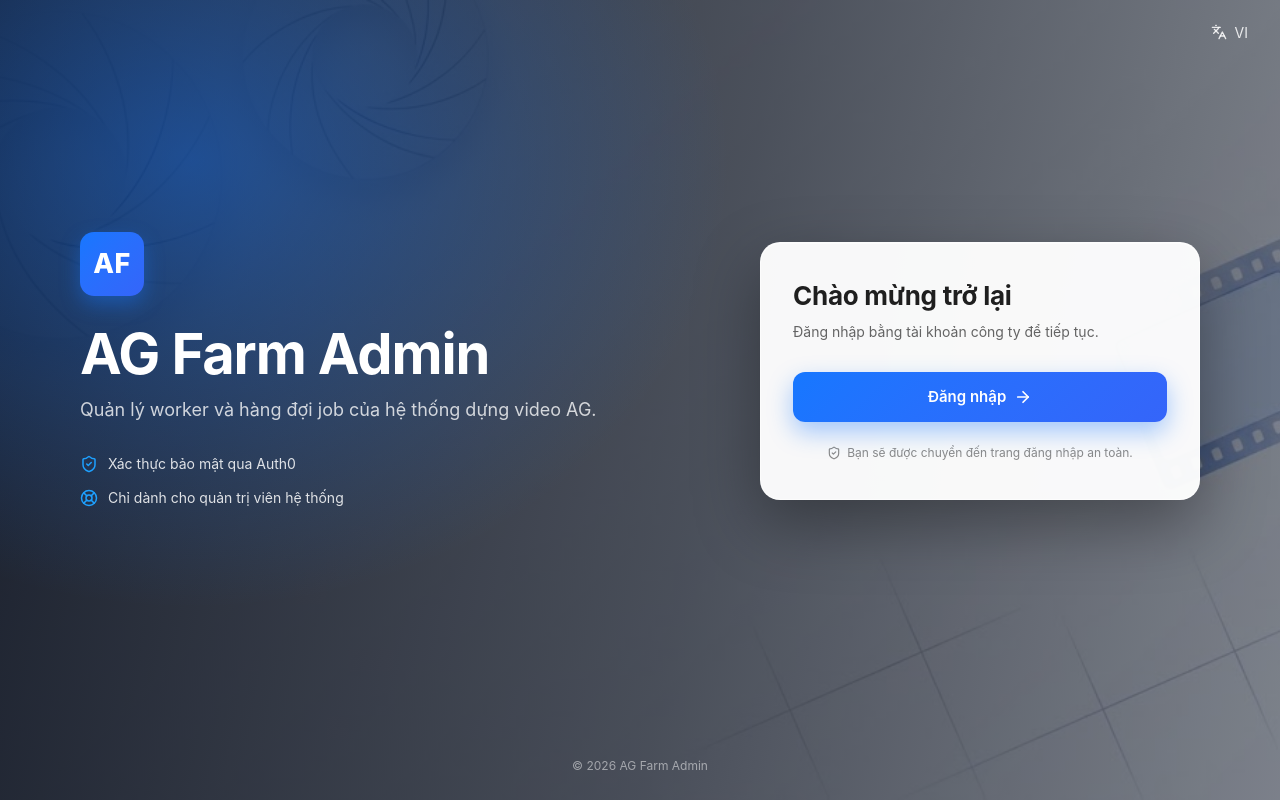
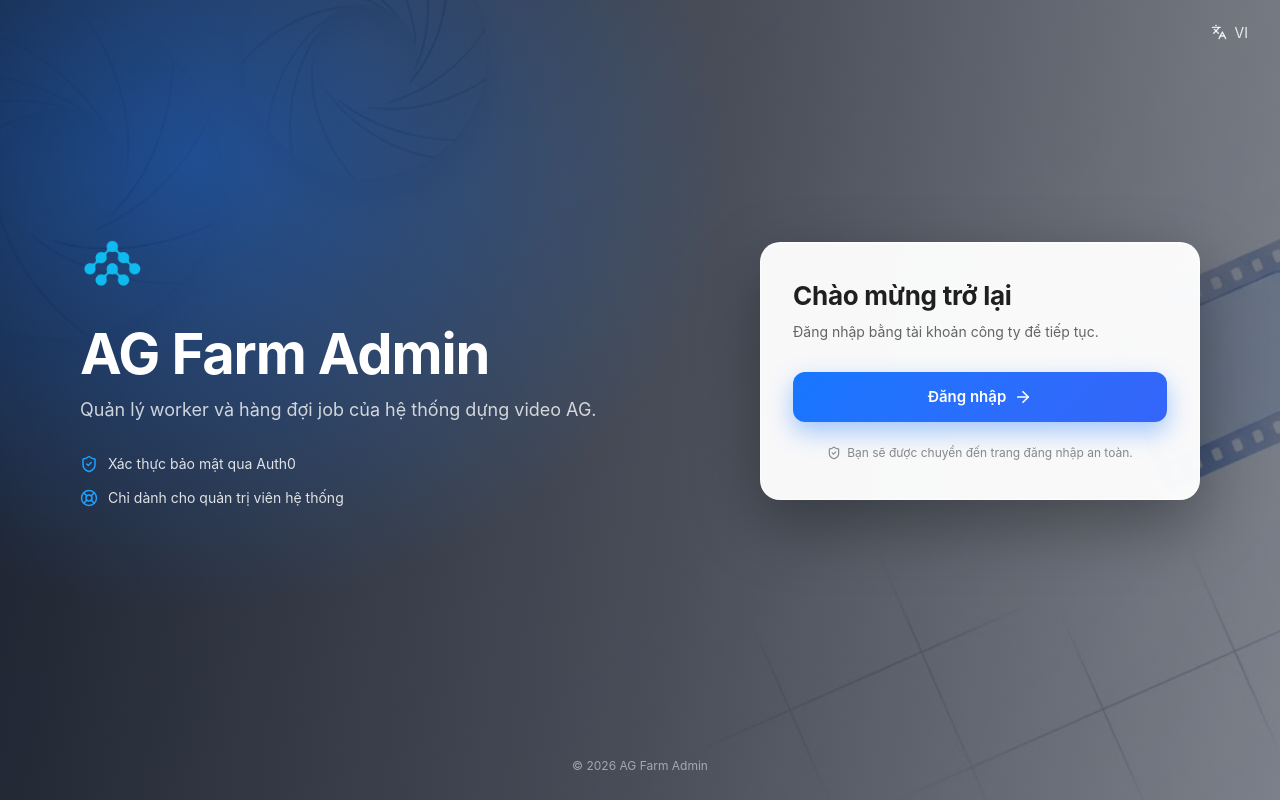
Before and after one commit to ant-group-developer/ag-farm, a React (Vite) app in the folder apps/web/: page / in a window 1280 px wide. Built offline with nearby package versions, Linux system fonts and the light colour scheme; no server answers.

Commit message:
feat(web): AG logo on the login screen instead of the AG monogram

```diff
--- a/apps/web/src/auth/login-screen.tsx
+++ b/apps/web/src/auth/login-screen.tsx
@@ -21,7 +21,7 @@
 
       <div className="login-layout">
         <section className="login-hero">
-          <Monogram name={siteName} size={64} />
+          <img className="login-logo" src="/ag.png" alt="" style={{ height: 64 }} />
           <div className="login-hero-copy">
             <Title className="login-hero-title">{siteName}</Title>
             <Text className="login-hero-description">{t('auth.tagline')}</Text>
@@ -40,7 +40,7 @@
 
         <section className="login-card" aria-labelledby="login-card-title">
           <div className="login-card-brand">
-            <Monogram name={siteName} size={44} />
+            <img className="login-logo" src="/ag.png" alt="" style={{ height: 44 }} />
             <span className="login-card-brand-name">{siteName}</span>
           </div>
           <Title level={3} id="login-card-title" className="login-card-title">
@@ -73,17 +73,3 @@
     </div>
   );
 }
-
-function Monogram({ name, size }: { name: string; size: number }) {
-  const words = name.split(/\s+/).filter(Boolean);
-  const initials = words.length >= 2 ? words[0]![0]! + words[1]![0]! : name.slice(0, 2);
-  return (
-    <span
-      className="login-monogram"
-      style={{ width: size, height: size, fontSize: Math.round(size * 0.42) }}
-      aria-hidden
-    >
-      {initials.toUpperCase()}
-    </span>
-  );
-}
--- a/apps/web/src/login.css
+++ b/apps/web/src/login.css
@@ -211,24 +211,10 @@
 /* Brand mark */
 .login-logo {
   display: block;
+  flex-shrink: 0;
+  align-self: flex-start;
   width: auto;
   object-fit: contain;
-}
-
-.login-monogram {
-  display: inline-flex;
-  align-items: center;
-  justify-content: center;
-  border-radius: 22%;
-  font-weight: 800;
-  letter-spacing: 0.02em;
-  color: #fff;
-  background: linear-gradient(
-    135deg,
-    var(--login-accent) 0%,
-    color-mix(in srgb, var(--login-accent) 70%, #7c3aed) 100%
-  );
-  box-shadow: 0 8px 20px color-mix(in srgb, var(--login-accent) 40%, transparent);
 }
 
 /* Language switch, top-right over the backdrop */
```
